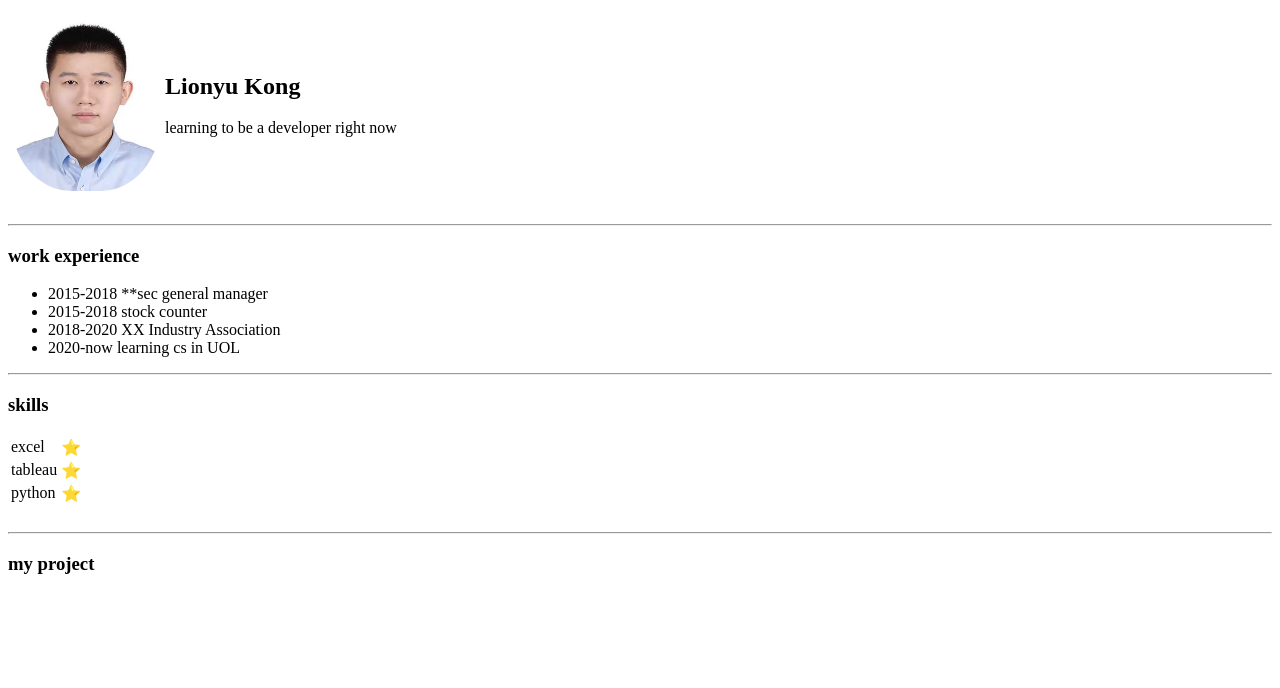
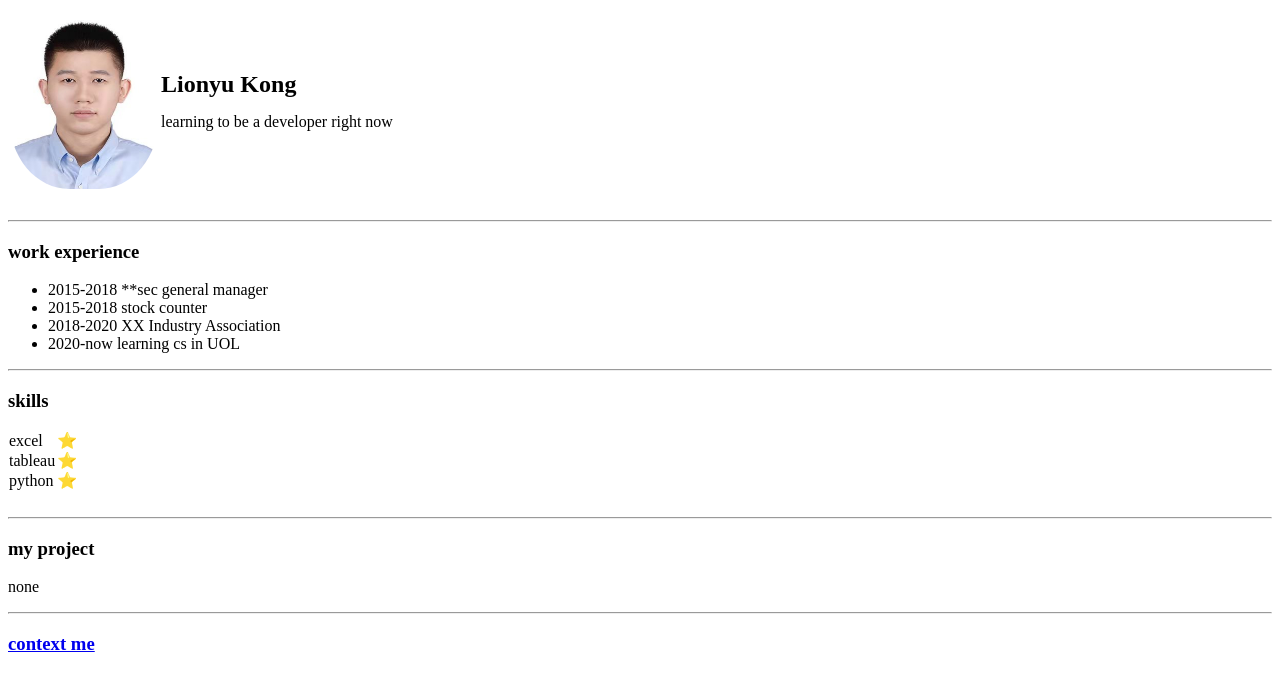
Before and after one commit to klkolly/myCV, a plain HTML site: page cv.html in a window 1280 px wide. Drawn offline with Linux system fonts and the light colour scheme.

Commit message:
inital email

```diff
--- a/cv.html
+++ b/cv.html
@@ -4,6 +4,32 @@
     <meta charset="UTF-8">
     <meta name="viewport" content="width=device-width, initial-scale=1.0">
     <title>cv</title>
+    <style>
+        body{
+            box-sizing: border-box;
+        }
+        img{
+            border-radius: 40%;
+            width: 150px;
+            height:180px;
+        }
+        table{
+
+            border-collapse: collapse;
+            border-spacing: 0;
+        }
+
+        tr{
+            height: 5px;
+            line-height: 18px;
+            height: 10px;
+        }
+
+        h3{
+            border: 200px;
+        }
+
+    </style>
 </head>
 <body>
     <table>
@@ -47,22 +73,13 @@
     <hr>
 
     <h3>my project</h3>
+    <p>none</p>
 
-    <style>
-        img {
-            border-radius: 40%;
-            width: 150px;
-            height:180px;
-            };
+    <hr>
 
-        table {
-            margin-left: 50px;
-        }
+    <h3>
+        <a href="mailto:lionyu_kong@outlook.com">context me</a>
+    </h3>
 
-        td {
-            height: 5px;
-        };
-
-    </style>
 </body>
 </html>
```
